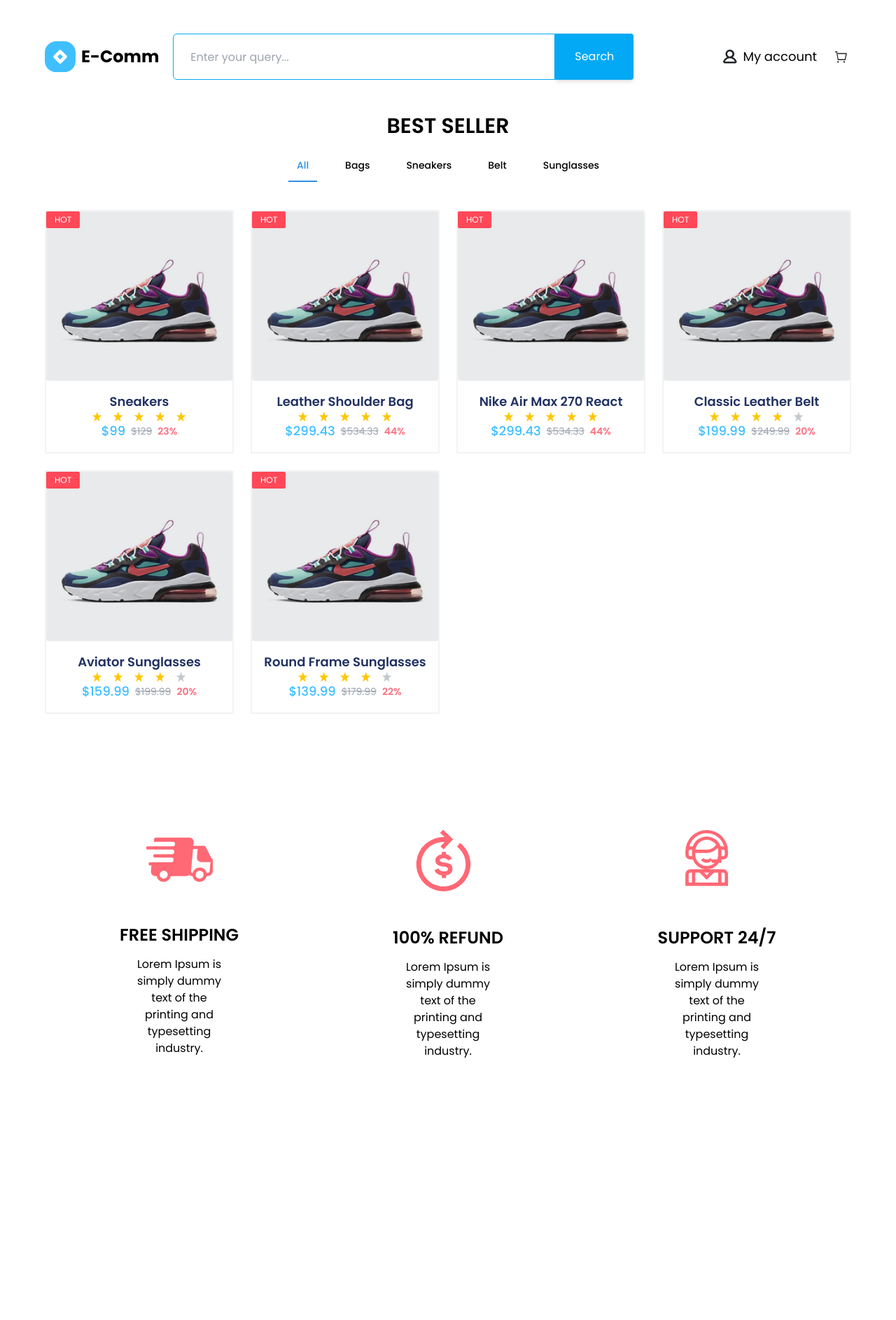
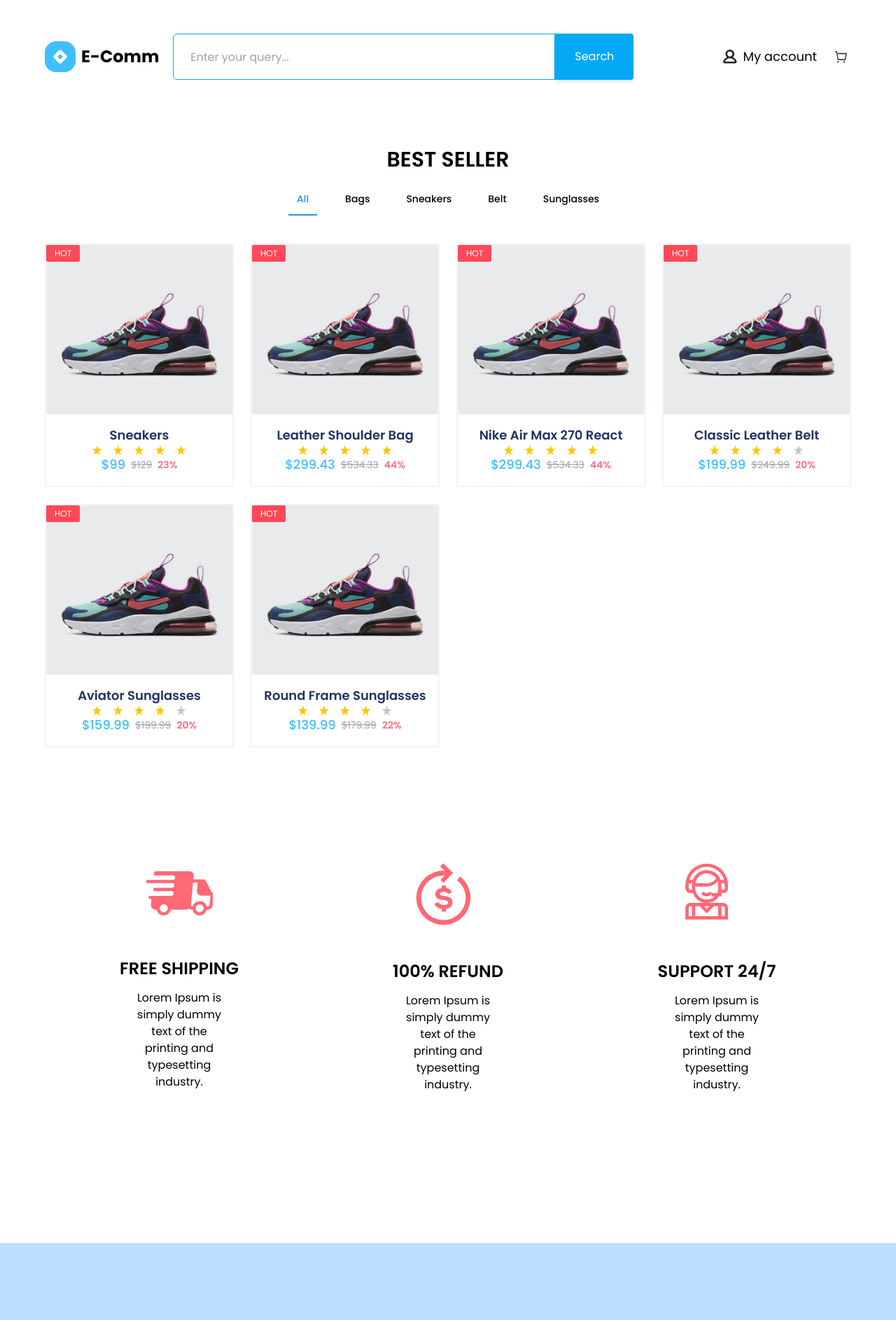
Before and after one commit to hienduong-agilityio/nextjs-training, a Next.js app in the folder practices/practice-one/: page / in a window 1280 px wide. Shown: the top 1886 px of the page at 70% size. Before the commit the page ends 1728 px from the top, so only its background shows below. Built offline with nearby package versions, Linux system fonts and the light colour scheme.

Commit message:
fix: update header container

```diff
--- a/practices/practice-one/src/app/layout.tsx
+++ b/practices/practice-one/src/app/layout.tsx
@@ -8,7 +8,7 @@ import type { Metadata } from 'next';
 import './globals.css';
 
 // Components
-import { Header } from '@/components';
+import { Header, Footer } from '@/components';
 
 const poppins = Poppins({
   subsets: ['latin'],
@@ -34,10 +34,11 @@ export default function RootLayout({
   return (
     <html lang="en">
       <body className={poppins.className}>
+        <Header />
         <main className="container mx-auto px-4 sm:px-6 md:px-8 lg:px-12 xl:px-16 py-4 sm:py-6 md:py-8 lg:py-10 xl:py-12">
-          <Header />
           {children}
         </main>
+        <Footer />
       </body>
     </html>
   );
--- a/practices/practice-one/src/components/Header/index.tsx
+++ b/practices/practice-one/src/components/Header/index.tsx
@@ -10,7 +10,7 @@ interface IHeaderProps {
 
 export const Header = ({ cartItemCount = 0 }: IHeaderProps) => {
   return (
-    <header className="flex flex-wrap md:gap-8 items-center md:justify-center xl:justify-between w-full pb-6 lg:pb-12">
+    <header className="container flex flex-wrap items-center w-full px-4 py-4 pb-6 mx-auto md:gap-8 md:justify-center xl:justify-between lg:pb-12 sm:px-6 md:px-8 lg:px-12 xl:px-16 sm:py-6 md:py-8 lg:py-10 xl:py-12">
       <div className="flex flex-wrap gap-5 xl:justify-between lg:w-auto">
         <a href="/" className="flex items-center gap-2">
           {/* Logo */}
```
